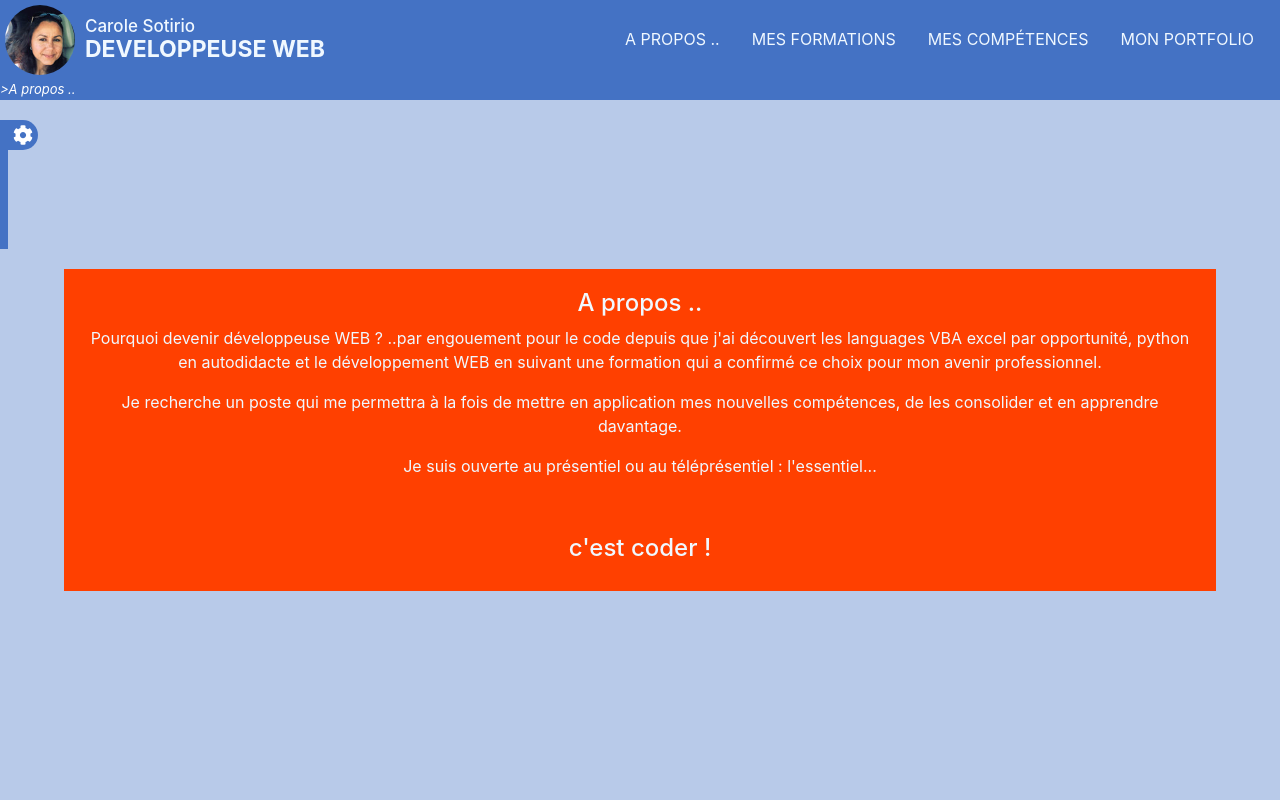
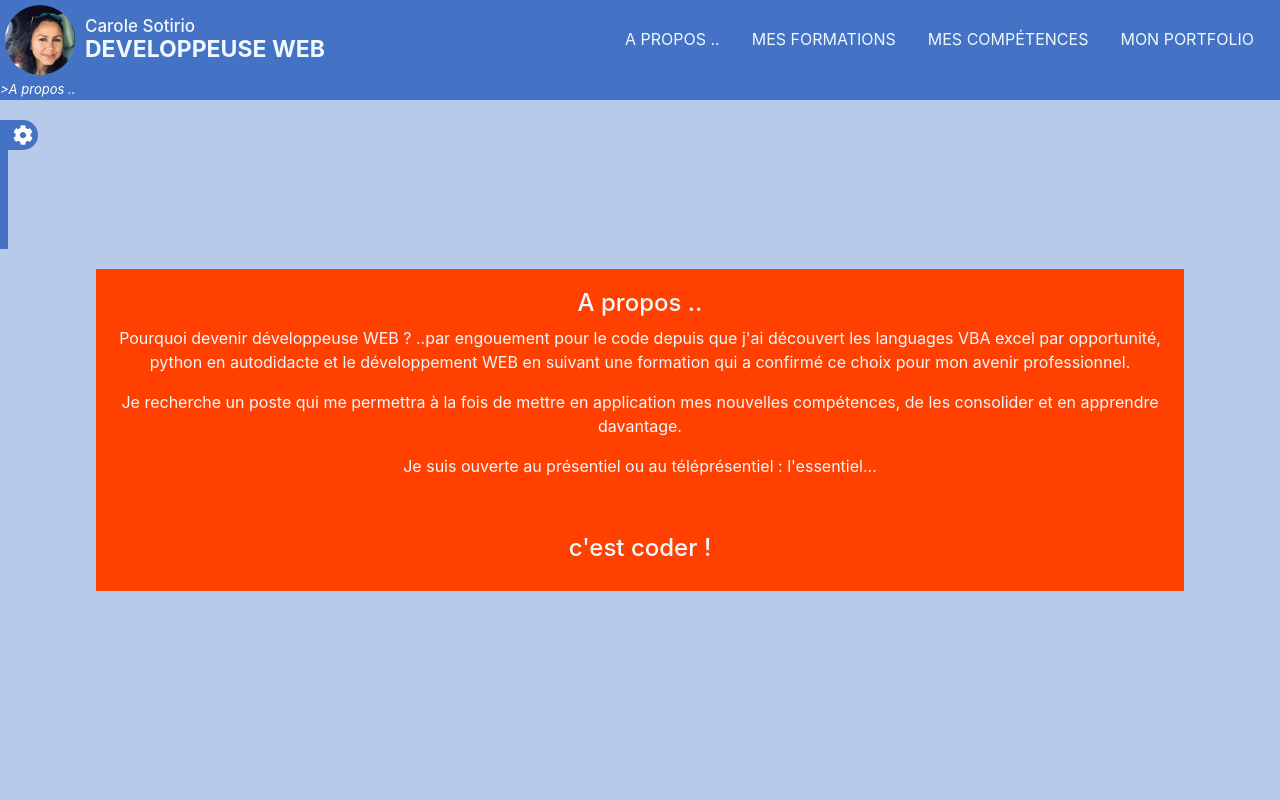
Before and after one commit to CSO-DEV/ReactPortfolio, a React (Create React App) app: page / in a window 1280 px wide. Shown: the top 800 px of the page. Built offline with nearby package versions, Linux system fonts and the light colour scheme.

Commit message:
Presentation : centrage vs iphone

```diff
--- a/src/assets/Presentation/style.scss
+++ b/src/assets/Presentation/style.scss
@@ -53,7 +53,8 @@
   align-items: center;
 
   .presentationContainer {
-    width: 90%;
+    width: 85%;
+    min-width: 350px;
     margin: auto 0;
     overflow: hidden;
     position: relative;
```
